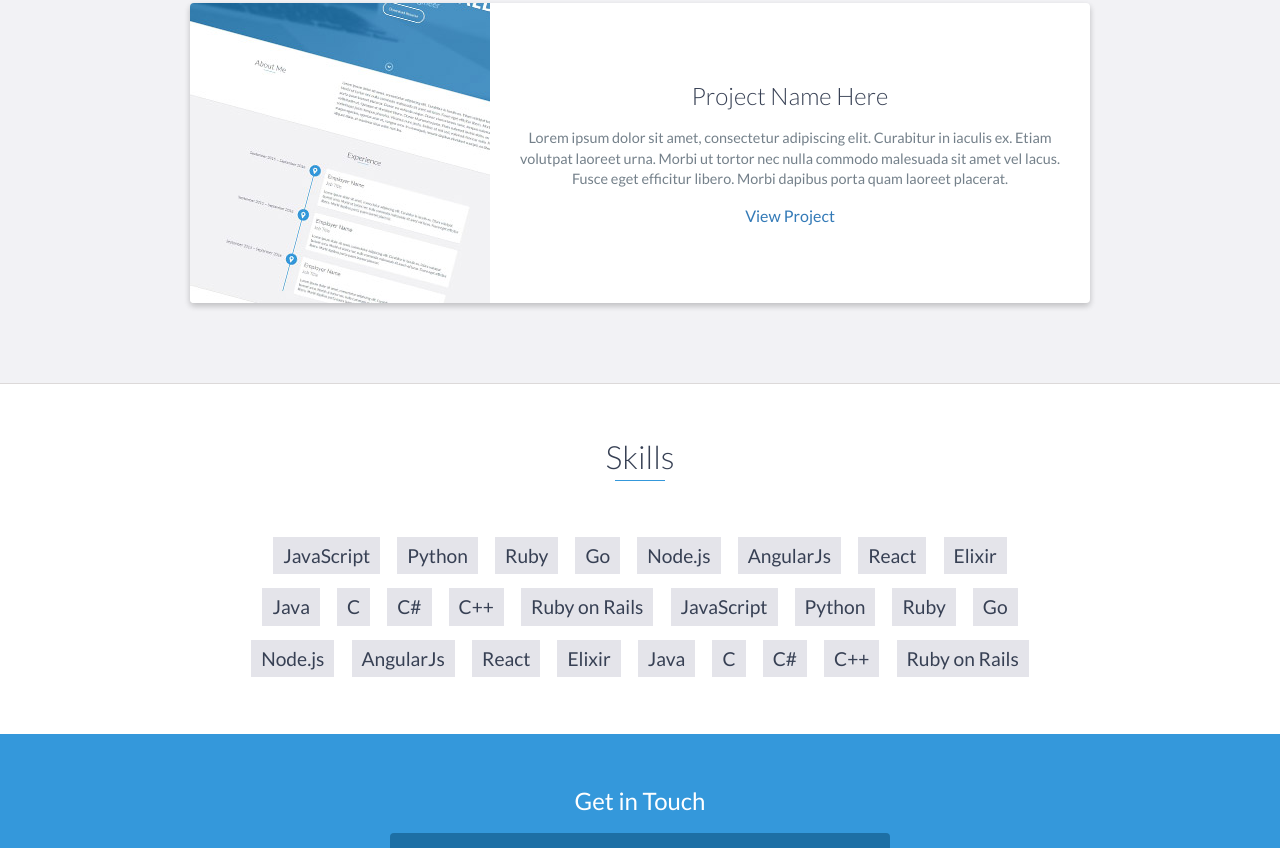
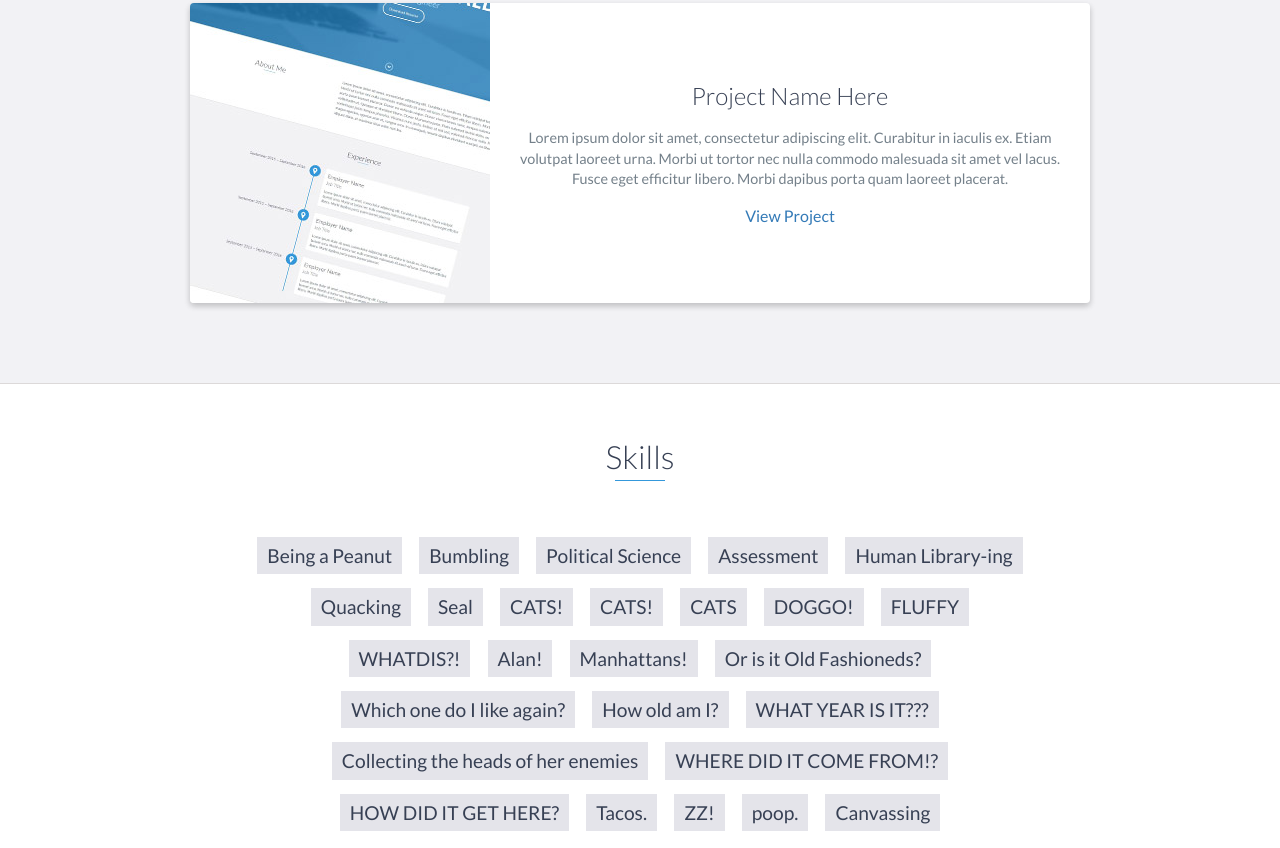
Before and after one commit to a-ashbeck/marlena_site, a website: page public/index.html in a window 1280 px wide. Shown: the part 2935-3783 px from the top of the page. Drawn offline with nearby package versions, Linux system fonts and the light colour scheme.

Commit message:
Update content

```diff
--- a/public/index.html
+++ b/public/index.html
@@ -5,7 +5,7 @@
     <meta charset="utf-8">
     <meta http-equiv="X-UA-Compatible" content="IE=edge">
     <meta name="viewport" content="width=device-width, initial-scale=1">
-    <title>My Portfolio</title>
+    <title>Marlena M. Johnson</title>
 	<link rel="shortcut icon" href="favicon.ico" type="image/x-icon">
 	<link rel="icon" href="favicon.ico" type="image/x-icon">
     <link href="https://fonts.googleapis.com/css?family=Lato:300,400,700,900" rel="stylesheet">
@@ -87,24 +87,24 @@
         <h2 class="heading">Experience</h2>
         <div id="experience-timeline">
             <div data-date="September 2015 – September 2016">
-                <h3>Employer Name</h3>
-                <h4>Job Title</h4>
+                <h3>NAMI of Greater Chicago</h3>
+                <h4>Master of the Universe</h4>
                 <p>
                     Lorem ipsum dolor sit amet, consectetur adipiscing elit. Curabitur in iaculis ex. Etiam volutpat laoreet urna. Morbi ut tortor nec nulla commodo malesuada sit amet vel lacus. Fusce eget efficitur libero. Morbi dapibus porta quam laoreet placerat.
                 </p>
             </div>
 
             <div data-date="September 2015 – September 2016">
-                <h3>Employer Name</h3>
-                <h4>Job Title</h4>
+                <h3>Thresholds</h3>
+                <h4>Main Boss</h4>
                 <p>
                     Lorem ipsum dolor sit amet, consectetur adipiscing elit. Curabitur in iaculis ex. Etiam volutpat laoreet urna. Morbi ut tortor nec nulla commodo malesuada sit amet vel lacus. Fusce eget efficitur libero. Morbi dapibus porta quam laoreet placerat.
                 </p>
             </div>
 
             <div data-date="September 2015 – September 2016">
-                <h3>Employer Name</h3>
-                <h4>Job Title</h4>
+                <h3>Babykiller</h3>
+                <h4>Killer of Babies</h4>
                 <p>
                     Lorem ipsum dolor sit amet, consectetur adipiscing elit. Curabitur in iaculis ex. Etiam volutpat laoreet urna. Morbi ut tortor nec nulla commodo malesuada sit amet vel lacus. Fusce eget efficitur libero. Morbi dapibus porta quam laoreet placerat.
                 </p>
@@ -116,9 +116,9 @@
     <div id="education">
         <h2 class="heading">Education</h2>
         <div class="education-block">
-            <h3>University of Ottawa</h3>
-            <span class="education-date">Sept 2016 - Sept 2017</span>
-            <h4>Bachelor of Science in Computer Science</h4>
+            <h3>DePaul University</h3>
+            <span class="education-date">Sept 2006 - June 2010</span>
+            <h4>Bachelor of Arts in Political Science and Psychology</h4>
             <p>
                 Lorem ipsum dolor sit amet, consectetur adipiscing elit. Curabitur in iaculis ex. Etiam volutpat laoreet urna. Morbi ut tortor nec nulla commodo malesuada sit amet vel lacus. Fusce eget efficitur libero. Morbi dapibus porta quam laoreet placerat.
             </p>
@@ -188,32 +188,32 @@
     <div id="skills">
         <h2 class="heading">Skills</h2>
         <ul>
-            <li>JavaScript</li>
-            <li>Python</li>
-            <li>Ruby</li>
-            <li>Go</li>
-            <li>Node.js</li>
-            <li>AngularJs</li>
-            <li>React</li>
-            <li>Elixir</li>
-            <li>Java</li>
-            <li>C</li>
-            <li>C#</li>
-            <li>C++</li>
-            <li>Ruby on Rails</li>
-            <li>JavaScript</li>
-            <li>Python</li>
-            <li>Ruby</li>
-            <li>Go</li>
-            <li>Node.js</li>
-            <li>AngularJs</li>
-            <li>React</li>
-            <li>Elixir</li>
-            <li>Java</li>
-            <li>C</li>
-            <li>C#</li>
-            <li>C++</li>
-            <li>Ruby on Rails</li>
+            <li>Being a Peanut</li>
+            <li>Bumbling</li>
+            <li>Political Science</li>
+            <li>Assessment</li>
+            <li>Human Library-ing</li>
+            <li>Quacking</li>
+            <li>Seal</li>
+            <li>CATS!</li>
+            <li>CATS!</li>
+            <li>CATS</li>
+            <li>DOGGO!</li>
+            <li>FLUFFY</li>
+            <li>WHATDIS?!</li>
+            <li>Alan!</li>
+            <li>Manhattans!</li>
+            <li>Or is it Old Fashioneds?</li>
+            <li>Which one do I like again?</li>
+            <li>How old am I?</li>
+            <li>WHAT YEAR IS IT???</li>
+            <li>Collecting the heads of her enemies</li>
+            <li>WHERE DID IT COME FROM!?</li>
+            <li>HOW DID IT GET HERE?</li>
+            <li>Tacos.</li>
+            <li>ZZ!</li>
+            <li>poop.</li>
+            <li>Canvassing</li>
         </ul>
     </div>
     <!-- End #skills -->
@@ -221,7 +221,7 @@
     <div id="contact">
         <h2>Get in Touch</h2>
         <div id="contact-form">
-            <form method="POST" action="https://formspree.io/email@email.com">
+            <form method="POST" action="https://formspree.io/marlena.m.johnson@gmail.com">
                 <input type="hidden" name="_subject" value="Contact request from personal website" />
                 <input type="email" name="_replyto" placeholder="Your email" required>
                 <textarea name="message" placeholder="Your message" required></textarea>
@@ -237,7 +237,7 @@
             <div class="row">
                 <div class="col-sm-5 copyright">
                     <p>
-                        Copyright &copy; 2017 YOUR NAME
+                        Copyright &copy; 2017 Marlena M. Johnson
                     </p>
                 </div>
                 <div class="col-sm-2 top">
@@ -247,12 +247,6 @@
                 </div>
                 <div class="col-sm-5 social">
                     <ul>
-                        <li>
-                            <a href="https://github.com/" target="_blank"><i class="fa fa-github" aria-hidden="true"></i></a>
-                        </li>
-                        <li>
-                            <a href="https://stackoverflow.com/" target="_blank"><i class="fa fa-stack-overflow" aria-hidden="true"></i></a>
-                        </li>
                         <li>
                             <a href="https://www.facebook.com/" target="_blank"><i class="fa fa-facebook" aria-hidden="true"></i></a>
                         </li>
--- a/server.js
+++ b/server.js
@@ -13,10 +13,5 @@ app.listen(PORT, function() {
   console.log('App running on port ' + PORT);
 });
 
-// app.get('/', function(req, res) {
-//     // Ship it up!
-//     res.sendFile(path.join(__dirname, '../public/index.html'));
-// });
-
 // Require the routes set in burger_controller.js
 require('./controllers/profiles_controller.js')(app);
```
